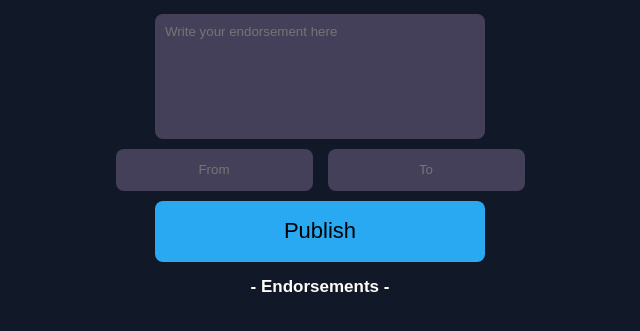
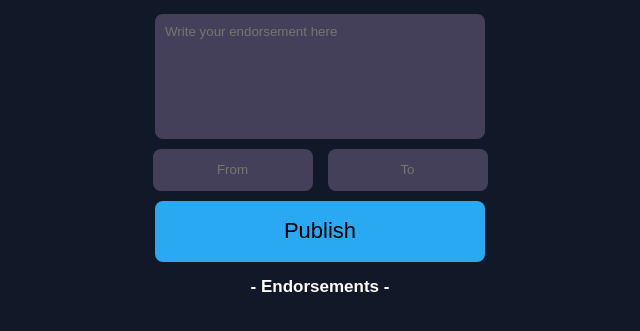
Before and after one commit to oagilliam/endorsement-app, a plain HTML site: page index.html in a window 1280 px wide. Shown: the part 219-550 px from the top of the page, without its empty margins (320-960 px from the left). Drawn offline with Linux system fonts and the light colour scheme; a web font is replaced by a local one.

Commit message:
width changed

```diff
--- a/stylesheet.css
+++ b/stylesheet.css
@@ -45,7 +45,7 @@ h1{
 #to-field, #from-field{
     background: #444059;
     border: none;
-    width: auto;
+    width: 140px;
     height: 40px;
     padding-left: 10px;
     padding-right: 10px;
```
